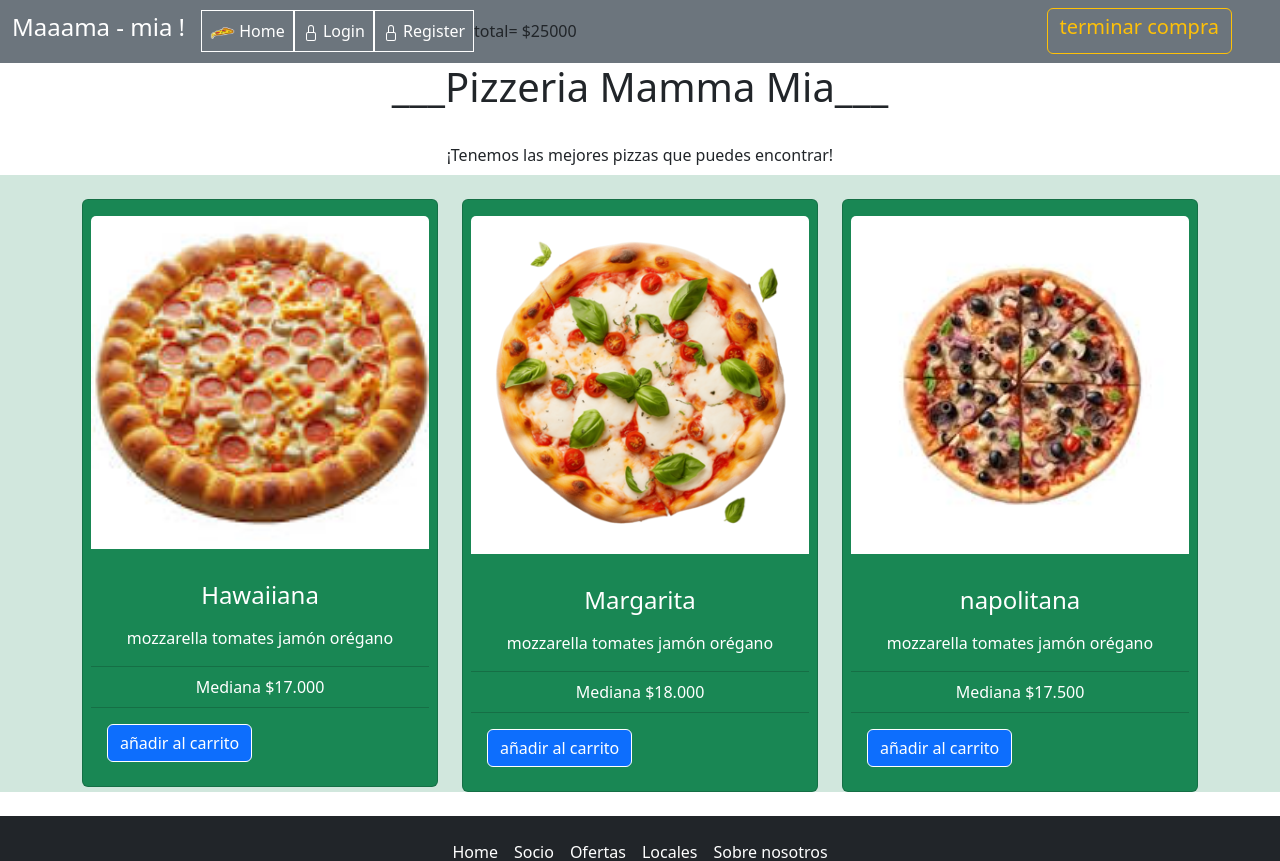
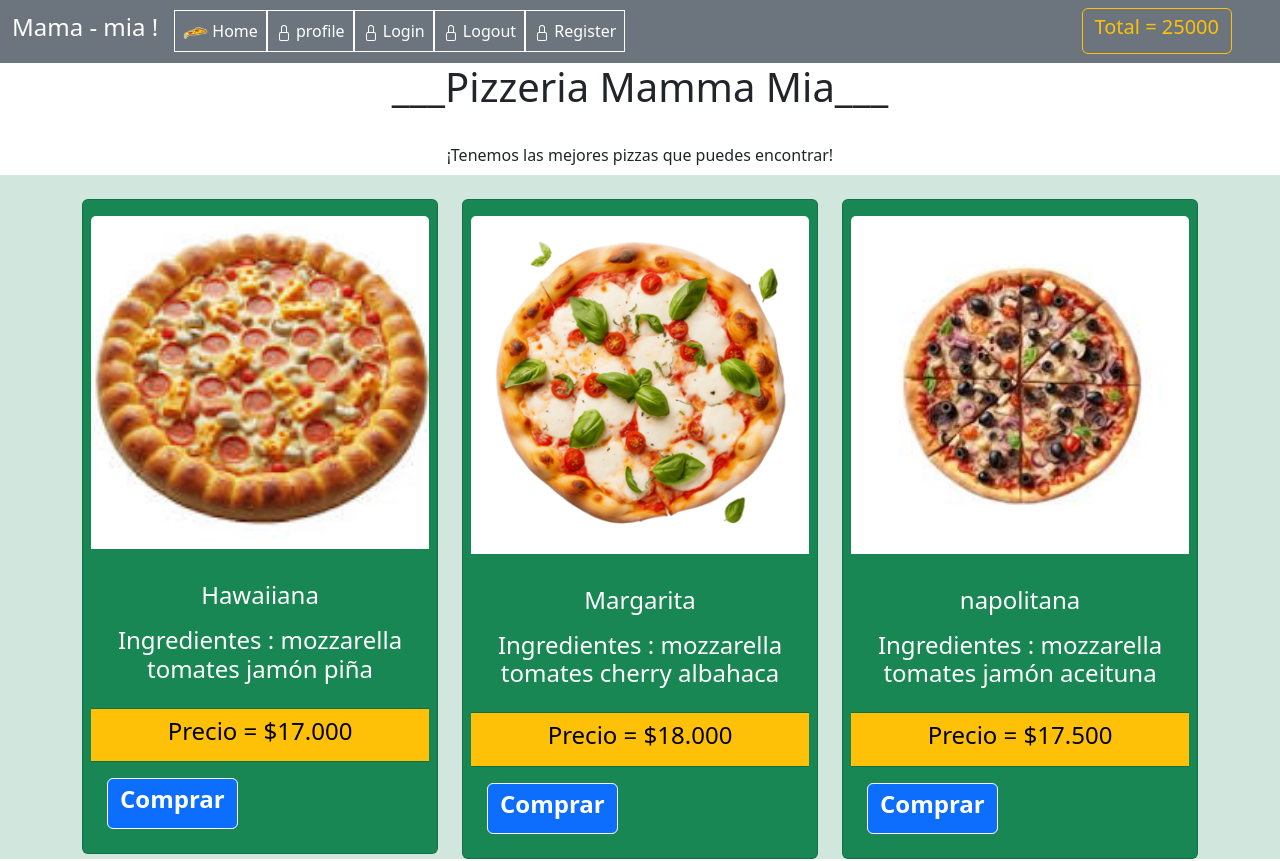
Before and after one commit to JulioMendoza-dev/pizzeria_mama_mia, a React (Vite) app: page / in a window 1280 px wide. Shown: the top 861 px of the page. Built offline with nearby package versions, Linux system fonts and the light colour scheme.

Commit message:
segundo commit modificacion en componentes

```diff
--- a/src/components/CardPizza.jsx
+++ b/src/components/CardPizza.jsx
@@ -2,20 +2,24 @@ import React from 'react'
 
 function CardPizza(props) {
  const {imagen, name, ingredients,price } = props
+ const sesion = true
   return (
     <>
       <div className="card text-white p-2 bg-success">
         <img  src={imagen} className="card-img-top mt-2 bg-white" />
         <div className="card-body bg-success text-center ">
           <h4 className="card-title text-white m-3 text-center ">{name}</h4>
-          <p className="card-text text-white">{ingredients}</p>
+          <p className="card-text text-white"><h4>Ingredientes :   {ingredients}</h4></p>
         </div>
         <ul className="list-group list-group-flush ">
-          <li className="list-group-item bg-success text-center text-white">Mediana  ${price}</li>
+          <li className="list-group-item bg-warning text-center text-black"><h4>Precio  = ${price}</h4></li>
         </ul>
-        <div className="card-body ">
-          <button type="button" class="btn btn-primary border-white">añadir al carrito</button>
-        </div>
+        {sesion ? <div className="card-body">
+                    <button type="button" class="btn btn-primary border-white "><h4><strong>Comprar </strong></h4></button>
+                  </div>
+                : <div className="card-body ">
+                    <button type="button" class="btn btn-primary border-white">Iniciar sesion</button>
+                  </div>}
       </div>
     </>
   )
--- a/src/components/Home.jsx
+++ b/src/components/Home.jsx
@@ -14,21 +14,21 @@ function Home() {
           <CardPizza
           imagen="pizza-hawaii.jpg  "
           name="Hawaiiana "
-          ingredients={["mozzarella ", "tomates ", "jamón ", "orégano"]}
+          ingredients={["mozzarella ", "tomates ", "jamón ", "piña"]}
           price="17.000"/>
         </div>
         <div className='col'>
           <CardPizza
           imagen="margarita.png"
           name="Margarita "
-          ingredients={["mozzarella ", "tomates ", "jamón ", "orégano"]}
+          ingredients={["mozzarella ", "tomates cherry ", "albahaca "]}
           price="18.000"/>
         </div>
         <div className='col'>
           <CardPizza
           imagen="napolitana.jpg"
           name="napolitana"
-          ingredients={["mozzarella ", "tomates ", "jamón ", "orégano"]}
+          ingredients={["mozzarella ", "tomates ", "jamón ", "aceituna"]}
           price="17.500"/>
         </div>
       </div>
--- a/src/components/Navbar.jsx
+++ b/src/components/Navbar.jsx
@@ -7,34 +7,42 @@ function Navbar() {
    <>
     <nav className="navbar navbar-expand-lg bg-secondary m-left-3">
   <div className="container-fluid ">
-    <a className="navbar-brand text-white" href="#"><h4>Maaama - mia !</h4></a>
+    <a className="navbar-brand text-white" href="#"><h4>Mama - mia !</h4></a>
     <button className="navbar-toggler " type="button" data-bs-toggle="collapse" data-bs-target="#navbarNav" aria-controls="navbarNav" aria-expanded="false" aria-label="Toggle navigation" >
       <span className="navbar-toggler-icon"></span>
     </button>
 
-    <div className="collapse navbar-collapse rounded-pill" id="navbarNav">
+    <div className="collapse navbar-collapse d-flex justify-content-between " id="navbarNav">
       <ul className="navbar-nav">
         <li className="nav-item">
           <a className="nav-link text-white active border border-white" aria-current="page" href="#"><img src="/trozo-pizza.webp"
           width="25" height="20"/> Home</a>
         </li>
-
+        <li className="nav-item">
+          <a className="nav-link text-white border border-white" href="#"><svg xmlns="http://www.w3.org/2000/svg"
+          width="16" height="16" fill="currentColor" class="bi bi-lock" viewBox="0 0 16 16">
+          <path d="M8 1a2 2 0 0 1 2 2v4H6V3a2 2 0 0 1 2-2m3 6V3a3 3 0 0 0-6 0v4a2 2 0 0 0-2 2v5a2 2 0 0 0 2 2h6a2 2 0 0 0 2-2V9a2 2 0 0 0-2-2M5 8h6a1 1 0 0 1 1 1v5a1 1 0 0 1-1 1H5a1 1 0 0 1-1-1V9a1 1 0 0 1 1-1"/>
+          </svg> profile</a>
+        </li>
         <li className="nav-item">
           <a className="nav-link text-white border border-white" href="#"><svg xmlns="http://www.w3.org/2000/svg"
           width="16" height="16" fill="currentColor" class="bi bi-lock" viewBox="0 0 16 16">
           <path d="M8 1a2 2 0 0 1 2 2v4H6V3a2 2 0 0 1 2-2m3 6V3a3 3 0 0 0-6 0v4a2 2 0 0 0-2 2v5a2 2 0 0 0 2 2h6a2 2 0 0 0 2-2V9a2 2 0 0 0-2-2M5 8h6a1 1 0 0 1 1 1v5a1 1 0 0 1-1 1H5a1 1 0 0 1-1-1V9a1 1 0 0 1 1-1"/>
           </svg> Login</a>
         </li>
-
+        <li className="nav-item">
+          <a className="nav-link text-white border border-white" href="#"><svg xmlns="http://www.w3.org/2000/svg"
+          width="16" height="16" fill="currentColor" class="bi bi-lock" viewBox="0 0 16 16">
+          <path d="M8 1a2 2 0 0 1 2 2v4H6V3a2 2 0 0 1 2-2m3 6V3a3 3 0 0 0-6 0v4a2 2 0 0 0-2 2v5a2 2 0 0 0 2 2h6a2 2 0 0 0 2-2V9a2 2 0 0 0-2-2M5 8h6a1 1 0 0 1 1 1v5a1 1 0 0 1-1 1H5a1 1 0 0 1-1-1V9a1 1 0 0 1 1-1"/>
+          </svg> Logout</a>
+        </li>
         <li className="nav-item">
           <a className="nav-link text-white border border-white" href="#"><svg xmlns="http://www.w3.org/2000/svg" width="16" height="16" fill="currentColor" class="bi bi-lock" viewBox="0 0 16 16">
           <path d="M8 1a2 2 0 0 1 2 2v4H6V3a2 2 0 0 1 2-2m3 6V3a3 3 0 0 0-6 0v4a2 2 0 0 0-2 2v5a2 2 0 0 0 2 2h6a2 2 0 0 0 2-2V9a2 2 0 0 0-2-2M5 8h6a1 1 0 0 1 1 1v5a1 1 0 0 1-1 1H5a1 1 0 0 1-1-1V9a1 1 0 0 1 1-1"/>
           </svg> Register</a>
         </li>
         </ul>
-        <label htmlFor="" className=''>total= ${total}</label>
-        <button class="btn btn-outline-warning m-5 position-absolute bottom-2 end-0" type="button"><h5> terminar compra</h5></button>
-
+        <button class="btn btn-outline-warning m-5 position-absolute bottom-2 end-0" type="button"><h5> Total = {total}</h5></button>
     </div>
   </div>
 </nav>
```
